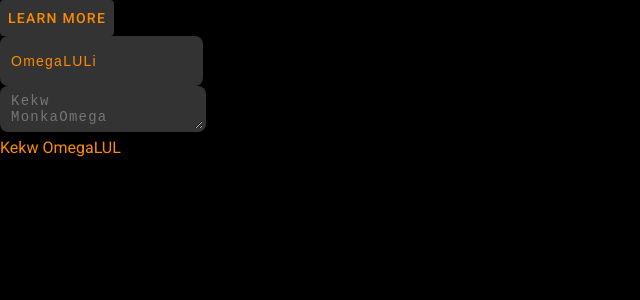
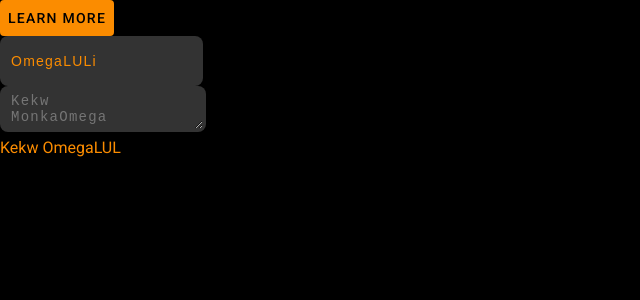
Before and after one commit to gorolykmaxim/Serio, a React (Create React App) app in the folder ui/: page / in a window 1280 px wide. Shown: the top 300 px of the page, without its empty margins (0-640 px from the left). Built offline with nearby package versions, Linux system fonts and the light colour scheme.

Commit message:
ui: making all existing focusable components auto-focusable

```diff
--- a/ui/src/App.js
+++ b/ui/src/App.js
@@ -8,7 +8,7 @@ import {BODY_1, Text} from "./components/Text";
 export default function App() {
   return (
       <div>
-          <Button text={"learn more"} onClick={() => alert('kekw')}/>
+          <Button autoFocus={true} text={"learn more"} onClick={() => alert('kekw')}/>
           <br/>
           <TextEdit name={'kekw'} placeholder={'KekW'} disabled defaultValue={"OmegaLULi"}/>
           <br/>
--- a/ui/src/components/Button.js
+++ b/ui/src/components/Button.js
@@ -9,5 +9,12 @@ export default function Button(props) {
     } else {
         className.push("serio-button-enabled");
     }
-    return <button className={className.join(' ')} onClick={props.onClick} disabled={isDisabled}>{props.text}</button>
+    return (
+        <button className={className.join(' ')}
+                onClick={props.onClick}
+                disabled={isDisabled}
+                autoFocus={props.autoFocus}>
+            {props.text}
+        </button>
+    );
 }
--- a/ui/src/components/TextArea.js
+++ b/ui/src/components/TextArea.js
@@ -5,7 +5,8 @@ export default function TextArea(props) {
     return (
         <textarea className={"serio-text-area " + (props.className || '')}
                   name={props.name}
-                  placeholder={props.placeholder}>
+                  placeholder={props.placeholder}
+                  autoFocus={props.autoFocus}>
             {props.defaultValue}
         </textarea>
     );
--- a/ui/src/components/TextEdit.js
+++ b/ui/src/components/TextEdit.js
@@ -7,5 +7,6 @@ export default function TextEdit(props) {
                   name={props.name}
                   defaultValue={props.defaultValue}
                   disabled={props.disabled || false}
-                  placeholder={props.placeholder}/>;
+                  placeholder={props.placeholder}
+                  autoFocus={props.autoFocus}/>;
 }
```
